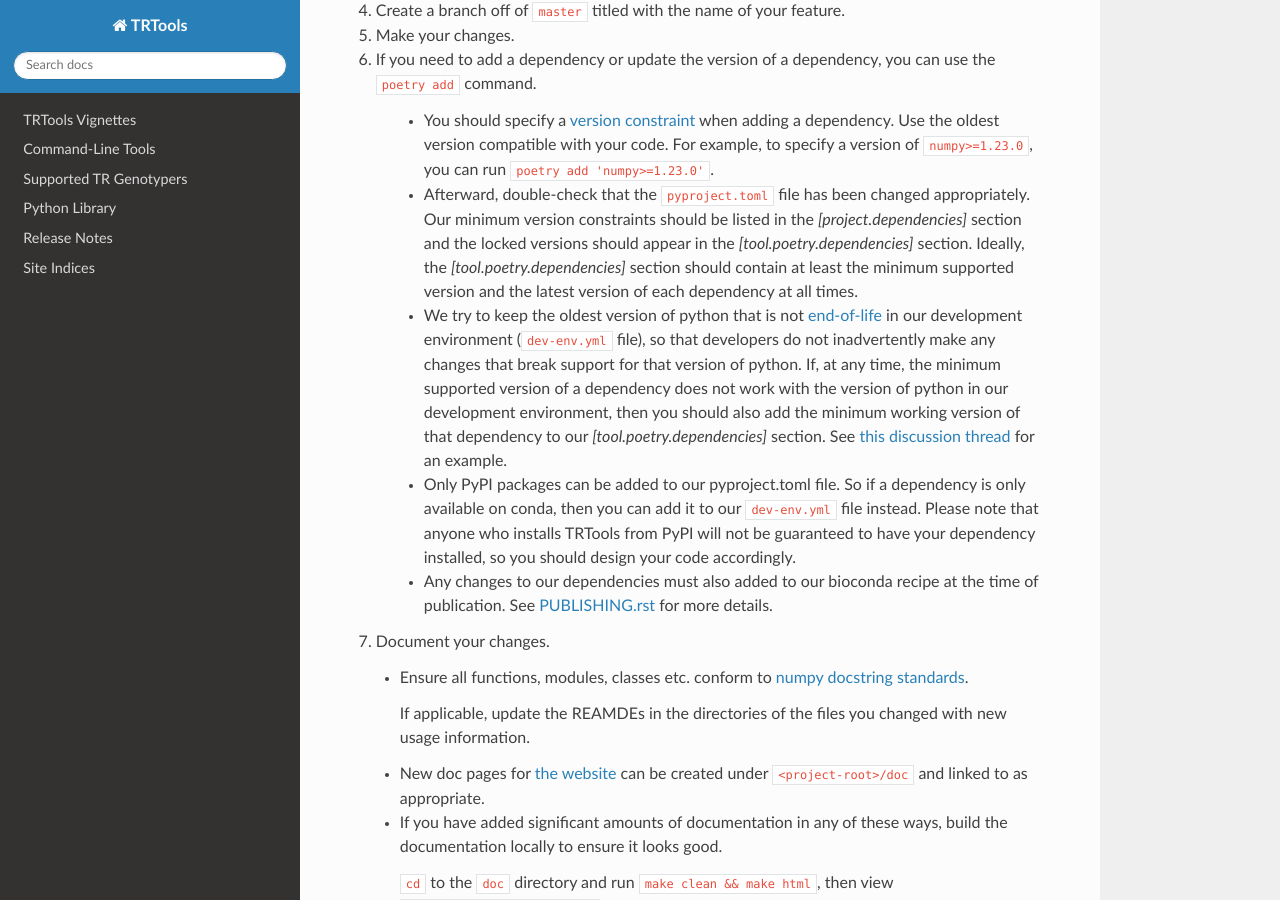
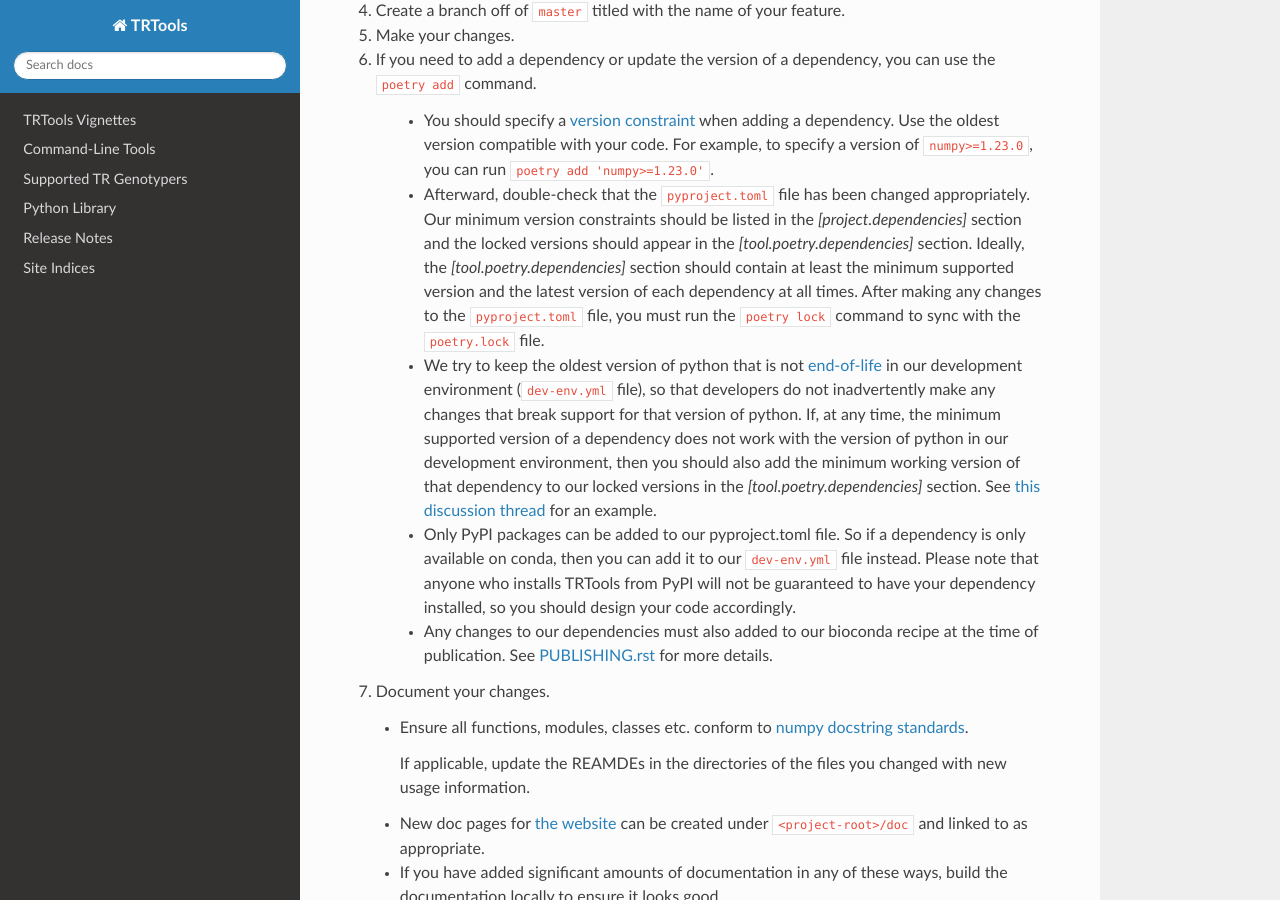
Before and after one commit to gymrek-lab/TRTools, a Sphinx documentation site: the page built from doc/index.rst, in a window 1280 px wide and 900 px high, scrolled down 4123 px. Built offline with Sphinx 7.4.7 and the Read the Docs theme 3.1.0, drawn with Linux system fonts in a browser that asks for light colours.

Commit message:
docs: explain when to run poetry lock

```diff
--- a/doc/index.rst
+++ b/doc/index.rst
@@ -173,8 +173,8 @@ We appreciate contributions to TRTools. If you would like to contribute a fix or
 #. If you need to add a dependency or update the version of a dependency, you can use the :code:`poetry add` command.
 
     * You should specify a `version constraint <https://python-poetry.org/docs/master/dependency-specification#version-constraints>`_ when adding a dependency. Use the oldest version compatible with your code. For example, to specify a version of :code:`numpy>=1.23.0`, you can run :code:`poetry add 'numpy>=1.23.0'`.
-    * Afterward, double-check that the :code:`pyproject.toml` file has been changed appropriately. Our minimum version constraints should be listed in the `[project.dependencies]` section and the locked versions should appear in the `[tool.poetry.dependencies]` section. Ideally, the `[tool.poetry.dependencies]` section should contain at least the minimum supported version and the latest version of each dependency at all times.
-    * We try to keep the oldest version of python that is not `end-of-life <https://devguide.python.org/versions>`_ in our development environment (:code:`dev-env.yml` file), so that developers do not inadvertently make any changes that break support for that version of python. If, at any time, the minimum supported version of a dependency does not work with the version of python in our development environment, then you should also add the minimum working version of that dependency to our `[tool.poetry.dependencies]` section. See `this discussion thread <https://github.com/orgs/python-poetry/discussions/10142#discussioncomment-12050625>`_ for an example.
+    * Afterward, double-check that the :code:`pyproject.toml` file has been changed appropriately. Our minimum version constraints should be listed in the `[project.dependencies]` section and the locked versions should appear in the `[tool.poetry.dependencies]` section. Ideally, the `[tool.poetry.dependencies]` section should contain at least the minimum supported version and the latest version of each dependency at all times. After making any changes to the :code:`pyproject.toml` file, you must run the :code:`poetry lock` command to sync with the :code:`poetry.lock` file.
+    * We try to keep the oldest version of python that is not `end-of-life <https://devguide.python.org/versions>`_ in our development environment (:code:`dev-env.yml` file), so that developers do not inadvertently make any changes that break support for that version of python. If, at any time, the minimum supported version of a dependency does not work with the version of python in our development environment, then you should also add the minimum working version of that dependency to our locked versions in the `[tool.poetry.dependencies]` section. See `this discussion thread <https://github.com/orgs/python-poetry/discussions/10142#discussioncomment-12050625>`_ for an example.
     * Only PyPI packages can be added to our pyproject.toml file. So if a dependency is only available on conda, then you can add it to our :code:`dev-env.yml` file instead. Please note that anyone who installs TRTools from PyPI will not be guaranteed to have your dependency installed, so you should design your code accordingly.
     * Any changes to our dependencies must also added to our bioconda recipe at the time of publication. See `PUBLISHING.rst <https://github.com/gymrek-lab/TRTools/blob/master/PUBLISHING.rst>`_ for more details.
 
```
